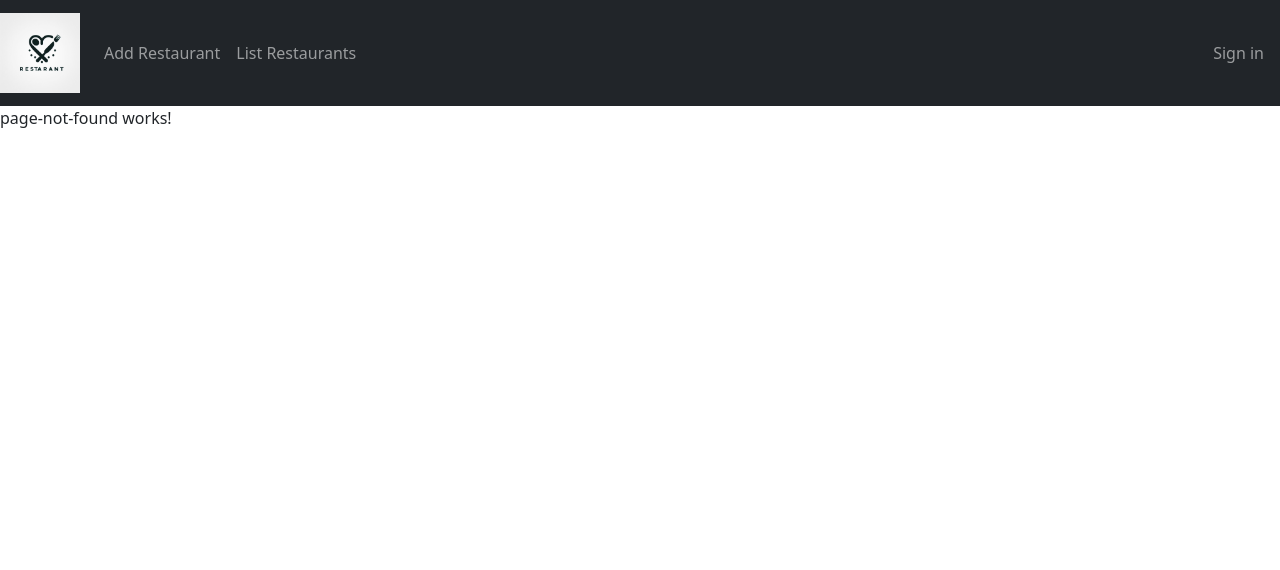
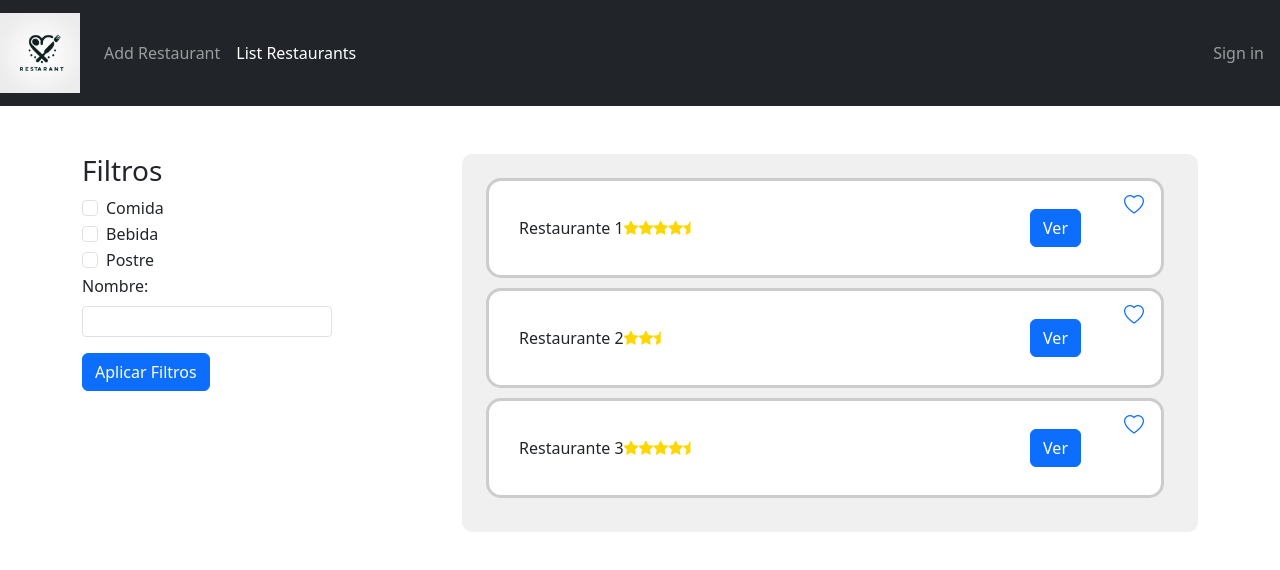
Before and after one commit to CamilaCorigliano/TPFinalUTN, an Angular app: page /list-restaurants in a window 1280 px wide. Shown: the top 570 px of the page. Built offline with nearby package versions, Linux system fonts and the light colour scheme.

Commit message:
avance en componente list-restaurant, manejo de rutas y nuevas librerias

```diff
--- a/angular.json
+++ b/angular.json
@@ -25,7 +25,9 @@
               "src/assets"
             ],
             "styles": [
-              "src/styles.css"
+              "src/styles.css",
+              "node_modules/bootstrap-icons/font/bootstrap-icons.css",
+              "node_modules/font-awesome/css/font-awesome.min.css"
             ],
             "scripts": []
           },
--- a/package.json
+++ b/package.json
@@ -19,6 +19,8 @@
     "@angular/platform-browser-dynamic": "^16.2.0",
     "@angular/router": "^16.2.0",
     "bootstrap": "^5.3.2",
+    "bootstrap-icons": "^1.11.1",
+    "font-awesome": "^4.7.0",
     "popper.js": "^1.16.1",
     "rxjs": "~7.8.0",
     "tslib": "^2.3.0",
--- a/src/app/app-routing.module.ts
+++ b/src/app/app-routing.module.ts
@@ -5,6 +5,7 @@ import { PageNotFoundComponent } from './components/page-not-found/page-not-foun
 import { PageLoginComponent } from './components/page-login/page-login.component';
 import { PageLogoutComponent } from './components/page-logout/page-logout.component';
 import { RegisterAddComponent } from './components/register-add/register-add.component';
+import { RestaurantListComponent } from './components/restaurant/restaurant-list/restaurant-list.component';
 
 
 const appRoutes: Routes = [
@@ -12,7 +13,8 @@ const appRoutes: Routes = [
   { path: 'register', component: RegisterAddComponent },
 //  { path: 'view/:id', component: StudentViewComponent },
   { path: 'logout', component:  PageLogoutComponent},
-  { path: '', redirectTo: '/logout', pathMatch: 'full' },
+  { path: 'list-restaurants', component:  RestaurantListComponent},
+  { path: '', redirectTo: '/list-restaurants', pathMatch: 'full' },
   { path: '**', component : PageNotFoundComponent }
 ];
 
--- a/src/app/app.module.ts
+++ b/src/app/app.module.ts
@@ -10,6 +10,7 @@ import { RegisterAddComponent } from './components/register-add/register-add.com
 import { FormsModule } from '@angular/forms';
 import { Router } from '@angular/router';
 import { NavbarComponent } from './components/navbar/navbar.component';
+import { RestaurantListComponent } from './components/restaurant/restaurant-list/restaurant-list.component';
 
 
 @NgModule({
@@ -20,7 +21,8 @@ import { NavbarComponent } from './components/navbar/navbar.component';
     PageLoginComponent,
     PageLogoutComponent,
     RegisterAddComponent,
-    NavbarComponent
+    NavbarComponent,
+    RestaurantListComponent
   ],
   imports: [
     BrowserModule,
@@ -31,7 +33,7 @@ import { NavbarComponent } from './components/navbar/navbar.component';
   bootstrap: [AppComponent]
 })
 export class AppModule {
-  showNavbar: boolean | undefined;
+  showNavbar!: boolean;
 
   constructor(private router: Router) {}
 
--- a/src/app/components/navbar/navbar.component.html
+++ b/src/app/components/navbar/navbar.component.html
@@ -14,7 +14,7 @@
           <a class="nav-link" [routerLink]="['/add']" routerLinkActive="active">Add Restaurant</a>
         </li>
         <li class="nav-item add-list">
-          <a class="nav-link" [routerLink]="['/list']" routerLinkActive="active">List Restaurants</a>
+          <a class="nav-link" [routerLink]="['/list-restaurants']" routerLinkActive="active">List Restaurants</a>
         </li>
         </ul>
         <ul class="navbar-nav ms-auto mb-2 mb-lg-0">
--- a/src/app/components/page-login/page-login.component.ts
+++ b/src/app/components/page-login/page-login.component.ts
@@ -18,7 +18,7 @@ export class PageLoginComponent {
     console.log('Contraseña:', this.user.password);
     // Puedes agregar aquí la lógica para autenticar al usuario
     //te dirige a una pagina por medio de la ruta
-    this.router.navigate(['/logout']);
+    this.router.navigate(['/list-restaurants']);
   }
 
 }
--- a/src/app/components/register-add/register-add.component.html
+++ b/src/app/components/register-add/register-add.component.html
@@ -1 +1,68 @@
-<p>register-add works!</p>
+<!-- register.component.html -->
+
+<div class="container mt-5">
+    <div class="row justify-content-center">
+      <div class="col-md-6">
+        <div class="card">
+          <div class="card-body">
+            <form>
+              <div class="mb-3">
+                <label for="firstName" class="form-label">Nombre</label>
+              <!-- <input type="text" class="form-control" id="firstName" [(ngModel)]="firstName" name="firstName" required> -->
+              <input type="text" class="form-control" id="firstName"  name="firstName" required>
+              </div>
+              <div class="mb-3">
+                <label for="lastName" class="form-label">Apellido</label>
+               <!-- <input type="text" class="form-control" id="lastName" [(ngModel)]="lastName" name="lastName" required> -->
+               <input type="text" class="form-control" id="lastName"  name="lastName" required>
+              </div>
+              <div class="mb-3">
+                <label for="lastName" class="form-label">DNI</label>
+               <!-- <input type="text" class="form-control" id="lastName" [(ngModel)]="lastName" name="lastName" required> -->
+               <input type="number" class="form-control" id="dni"  name="dni" required>
+              </div>
+              <div class="mb-3">
+                <label for="lastName" class="form-label">Teléfono</label>
+               <!-- <input type="text" class="form-control" id="lastName" [(ngModel)]="lastName" name="lastName" required> -->
+               <input type="number" class="form-control" id="telephone"  name="telephone" required>
+              </div>
+              <div class="mb-3">
+                <label for="email" class="form-label">Correo Electrónico</label>
+               <!--  <input type="email" class="form-control" id="email" [(ngModel)]="email" name="email" required> -->
+               <input type="email" class="form-control" id="email"  name="email" required>
+              </div>
+              <div class="mb-3">
+                <label for="password" class="form-label">Contraseña</label>
+               <!-- <input type="password" class="form-control" id="password" [(ngModel)]="password" name="password" required> -->
+               <input type="password" class="form-control" id="password" name="password" required>
+              </div>
+              <div class="mb-3">
+                <label for="confirmPassword" class="form-label">Confirmar Contraseña</label>
+               <!-- <input type="password" class="form-control" id="confirmPassword" [(ngModel)]="confirmPassword" name="confirmPassword" required>-->
+               <input type="password" class="form-control" id="confirmPassword"  name="confirmPassword" required>
+              </div>
+              <div class="mb-3">
+                <label class="form-label">¿Eres encargado?</label>
+                <div class="form-check">
+                  <input class="form-check-input" type="radio" name="encargado" id="encargadoSi" value="si">
+                  <label class="form-check-label" for="encargadoSi">
+                    Sí
+                  </label>
+                </div>
+                <div class="form-check">
+                  <input class="form-check-input" type="radio" name="encargado" id="encargadoNo" value="no">
+                  <label class="form-check-label" for="encargadoNo">
+                    No
+                  </label>
+                </div>
+              </div>
+              <button type="submit" class="btn btn-primary">Registrarse</button>
+            </form>
+            <div class="mt-3">
+              ¿Ya tienes una cuenta? <a href="login">Inicia sesión aquí</a>
+            </div>
+          </div>
+        </div>
+      </div>
+    </div>
+  </div>
--- /dev/null
+++ b/src/app/components/restaurant/restaurant-list/restaurant-list.component.css
@@ -0,0 +1,24 @@
+.custom-list-item {
+    border: 3px solid #ccc; /* Define el borde de los elementos li */
+    margin-bottom: 10px; /* Añade un espacio entre los elementos li */
+    border-radius: 15px; /* Agrega bordes redondeados */
+    background-color: #fff; /* Fondo blanco para los elementos li */
+    padding: 30px; /* Ajusta el espacio interno */
+    height: 100px; /* Ajusta la altura */
+    margin-right: 10px;
+
+}
+
+.custom-btn-ver {
+    margin-right: 50px; /* Ajusta el valor según sea necesario */
+}
+
+.custom-btn-corazon {
+    position: absolute;
+    top: 0;
+    right: 0;
+}
+
+.star-yellow {
+    color: #FFD700; /* Código de color para amarillo */
+  }
--- /dev/null
+++ b/src/app/components/restaurant/restaurant-list/restaurant-list.component.html
@@ -0,0 +1,76 @@
+<div class="container mt-5">
+    <div class="row">
+        <!-- Contenido Principal (Filtros) -->
+        <div class="col-md-4">
+            <h3>Filtros</h3>
+
+            <!-- Filtro por Categoría (Checkboxes) -->
+            <div class="form-check">
+                <input class="form-check-input" type="checkbox" value="comida" id="categoriaComida">
+                <label class="form-check-label" for="categoriaComida">Comida</label>
+            </div>
+            <div class="form-check">
+                <input class="form-check-input" type="checkbox" value="bebida" id="categoriaBebida">
+                <label class="form-check-label" for="categoriaBebida">Bebida</label>
+            </div>
+            <div class="form-check">
+                <input class="form-check-input" type="checkbox" value="postre" id="categoriaPostre">
+                <label class="form-check-label" for="categoriaPostre">Postre</label>
+            </div>
+
+            <!-- Filtro por Nombre (con estilo de ancho personalizado) -->
+            <div class="mb-3">
+                <label for="nombre" class="form-label">Nombre:</label>
+                <input type="text" class="form-control form-control-sm" id="nombre" name="nombre" style="width: 250px;">
+            </div>
+
+            <!-- Botón para aplicar filtros -->
+            <button type="button" class="btn btn-primary" onclick="aplicarFiltros()">Aplicar Filtros</button>
+        </div>
+
+        <!-- Listado de Restaurantes a la Derecha -->
+        <div class="col-md-8">
+            <div class="text-center p-4" style="background-color: #f0f0f0; border-radius: 10px;">
+                <ul class="list-group">
+                    <li
+                        class="list-group-item custom-list-item d-flex justify-content-between align-items-center position-relative">
+                        <div>
+                            <span>Restaurante 1</span>
+                            <span *ngFor="let star of getStars(4.5)" class="star-yellow">
+                                <i class="fa fa-star" *ngIf="star === 1"></i>
+                                <i class="fa fa-star-half" *ngIf="star === 0.5"></i>
+                            </span>
+                        </div>
+                        <button class="btn btn-primary custom-btn custom-btn-ver">Ver</button>
+                        <button class="btn btn-link btn-lg custom-btn-corazon"><i class="bi bi-heart"></i></button>
+                    </li>
+                    <li
+                        class="list-group-item custom-list-item d-flex justify-content-between align-items-center position-relative">
+                        <div>
+                            <span>Restaurante 2</span>
+                            <span *ngFor="let star of getStars(2.5)" class="star-yellow">
+                                <i class="fa fa-star" *ngIf="star === 1"></i>
+                                <i class="fa fa-star-half" *ngIf="star === 0.5"></i>
+                            </span>
+                        </div>
+                        <button class="btn btn-primary custom-btn custom-btn-ver">Ver</button>
+                        <button class="btn btn-link btn-lg custom-btn-corazon"><i class="bi bi-heart"></i></button>
+                    </li>
+                    <li
+                        class="list-group-item custom-list-item d-flex justify-content-between align-items-center position-relative">
+                        <div>
+                            <span>Restaurante 3</span>
+                            <span *ngFor="let star of getStars(4.5)" class="star-yellow">
+                                <i class="fa fa-star" *ngIf="star === 1"></i>
+                                <i class="fa fa-star-half" *ngIf="star === 0.5"></i>
+                            </span>
+                        </div>
+
+                        <button class="btn btn-primary custom-btn custom-btn-ver">Ver</button>
+                        <button class="btn btn-link btn-lg custom-btn-corazon"><i class="bi bi-heart"></i></button>
+
+                    </li>
+                </ul>
+            </div>
+        </div>
+    </div>
--- /dev/null
+++ b/src/app/components/restaurant/restaurant-list/restaurant-list.component.ts
@@ -0,0 +1,24 @@
+import { Component } from '@angular/core';
+
+@Component({
+  selector: 'app-restaurant-list',
+  templateUrl: './restaurant-list.component.html',
+  styleUrls: ['./restaurant-list.component.css']
+})
+export class RestaurantListComponent {
+
+  getStars(rating: number): number[] {
+    const int = Math.floor(rating); // Parte entera del puntaje
+    const decimal = rating - int;   // Parte decimal del puntaje
+
+    // Crea un arreglo con las estrellas enteras
+    let stars = Array(int).fill(1);
+
+    // Si hay parte decimal, agrega una estrella a medias
+    if (decimal > 0) {
+      stars.push(0.5);
+    }
+
+    return stars;
+  }
+}
--- a/src/app/models/user.ts
+++ b/src/app/models/user.ts
@@ -1,5 +1,10 @@
 export class User {
 
+    idUser! : number
     userName!: string;
     password!: string;
+    telephone! : string;
+    email! :  string;
+    dni! : string; //puede ser number
+    idRol!: number;
 }
```
Also changed, not shown: 2 other files (tests, documents, lock files or other folders).
